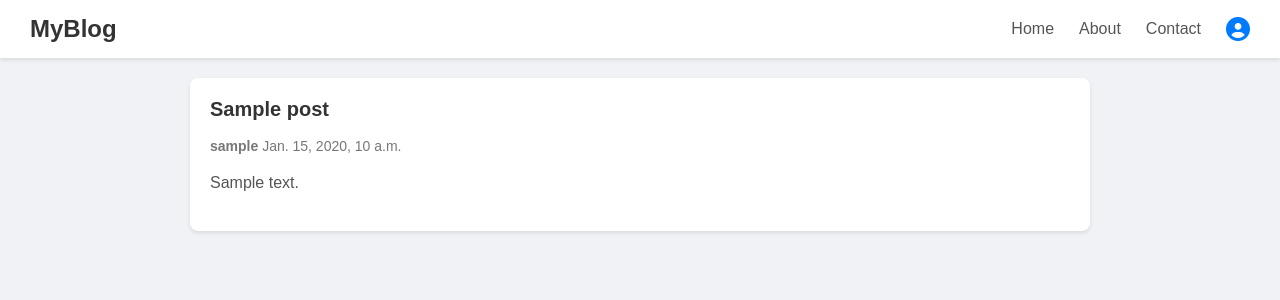
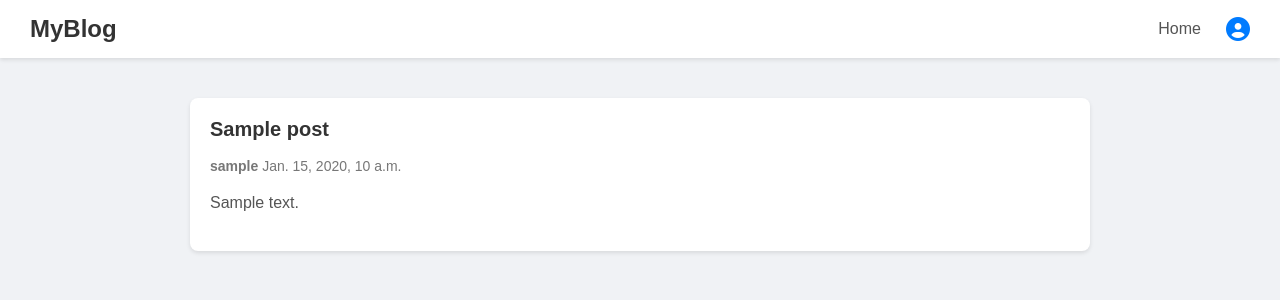
Before and after one commit to nipun-kumarathunga/Django-Blogger-site, a Django app: page / in a window 1280 px wide. Shown: the top 300 px of the page. Run offline with Django 5.2, Linux system fonts and the light colour scheme; a user stored in the database is signed in; tables that the repository leaves empty hold one stand-in row (values such as "Sample post").

Commit message:
added navigations

```diff
--- a/blog_app/templates/blog_app/index.html
+++ b/blog_app/templates/blog_app/index.html
@@ -6,7 +6,7 @@
     <title>nipun</title>
     <link rel="stylesheet" href="https://cdnjs.cloudflare.com/ajax/libs/font-awesome/6.4.0/css/all.min.css">
     <style>
-        /* --- General Body & Page Container --- */
+
 body {
     font-family: Arial, sans-serif;
     margin: 0;
@@ -14,7 +14,6 @@ body {
     background-color: #f0f2f5;
 }
 
-/* --- Navigation Bar --- */
 .navbar {
     background-color: #ffffff;
     padding: 15px 30px;
@@ -59,15 +58,15 @@ body {
     color: #007bff;
 }
 
-/* --- Article Grid Layout --- */
+
 .blog-container {
     display: grid;
-    /* This creates a responsive grid of 2-4 columns */
+
     grid-template-columns: repeat(auto-fit, minmax(250px, 1fr));
     gap: 20px;
     max-width: 900px;
     margin: 20px auto;
-    padding: 0 20px;
+    padding: 20px;
 }
 
 /* --- Individual Article Card --- */
@@ -150,9 +149,7 @@ body {
 <header class="navbar">
     <a href="#" class="logo">MyBlog</a>
     <ul class="nav-links">
-        <li><a href="index.html">Home</a></li>
-        <li><a href="#">About</a></li>
-        <li><a href="#">Contact</a></li>
+        <li><a href="{% url 'index' %}">Home</a></li>
         <li><a href="{% url 'user_acc' %}"><i class="fas fa-user-circle profile-icon"></i></a></li>
     </ul>
 </header>
@@ -194,12 +191,7 @@ body {
             date: "{{ post.time }}",
             body: "{{ post.content }}"
         },
-        2: {
-            title: "Another Interesting Article",
-            author: "Jane Smith",
-            date: "September 27, 2025",
-            body: "Here is the full content of the second article. It's a great example of how a pop-up modal can be used to show more information without navigating to a new page. The user stays on the index page, which is great for user experience."
-        }
+
     };
 
     function showPopup(articleId) {
--- a/blog_app/templates/blog_app/user.html
+++ b/blog_app/templates/blog_app/user.html
@@ -175,9 +175,7 @@
     <header class="navbar">
         <a href="#" class="logo">MyBlog</a>
         <ul class="nav-links">
-            <li><a href="index.html">Home</a></li>
-            <li><a href="#">About</a></li>
-            <li><a href="#">Contact</a></li>
+            <li><a href="{% url 'index' %}">Home</a></li>
             <li><a href="{% url 'user_acc' %}"><i class="fas fa-user-circle profile-icon"></i></a></li>
         </ul>
     </header>
```
Also changed, not shown: blog_app/urls.py (line endings or trailing spaces).
